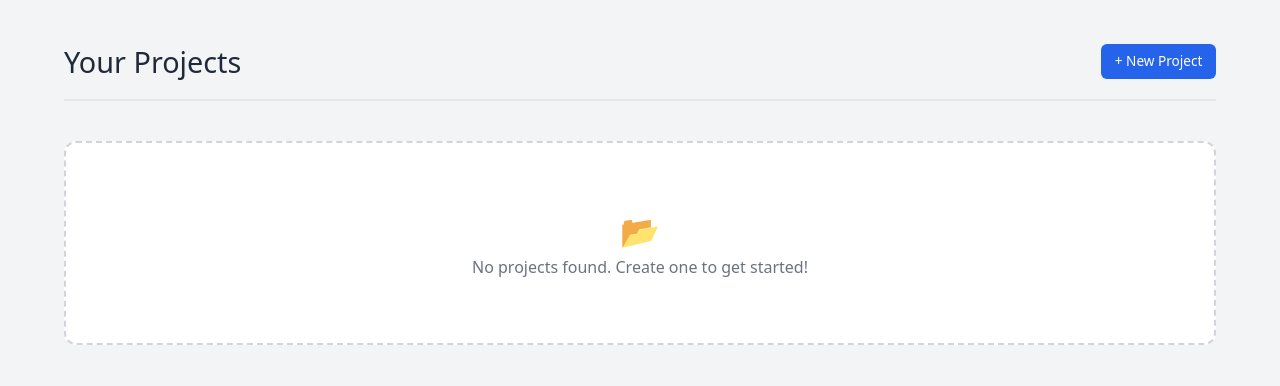
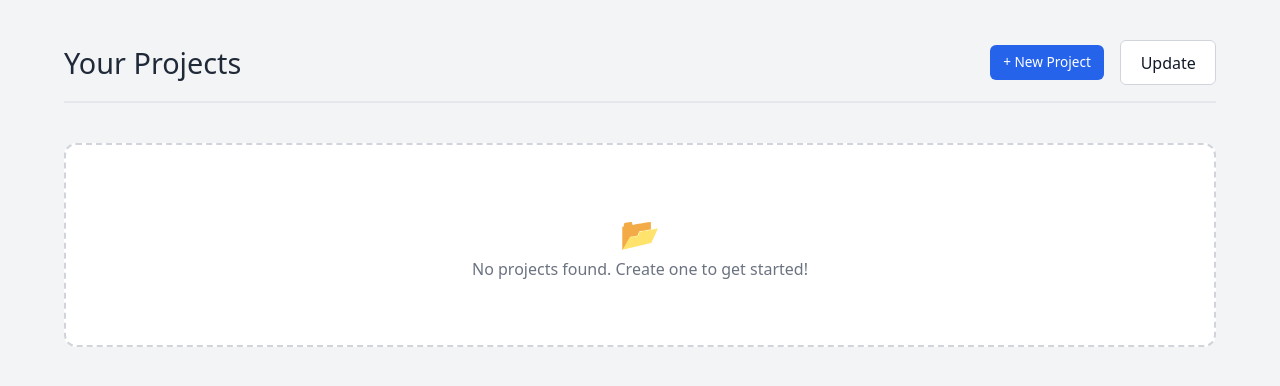
Before and after one commit to TheodorCrosswell/Electrician_Pathfinder, a SvelteKit app: page / in a window 1280 px wide. Shown: the top 386 px of the page. Built offline with nearby package versions, Linux system fonts and the light colour scheme.

Commit message:
Added button to manually update app.

```diff
--- a/src/lib/db.ts
+++ b/src/lib/db.ts
@@ -12,7 +12,7 @@ export class AppDB extends Dexie {
     projects!: Table<ProjectRecord, string>;
 
     constructor() {
-        super('WirePathDB');
+        super('ElectricianPathfinderDB');
         this.version(1).stores({
             projects: 'id, updatedAt' // Primary key and indexed props
         });
--- a/src/routes/+page.svelte
+++ b/src/routes/+page.svelte
@@ -25,18 +25,17 @@
         loadProjects();
     });
 
-    async function loadProjects() {
+    async function loadProjects(): Promise<void> {
         savedProjects = await db.projects.orderBy('updatedAt').reverse().toArray();
     }
 
-    async function createNewProject() {
+    async function createNewProject(): Promise<void> {
         const name = prompt("Enter project name:") || "Untitled Project";
         const newId = uuidv4();
 
         // Setup initial default empty state
         const initialState: ProjectState = {
             stage: 'SETUP',
-
             rawImage: null,
             image: null,
             stubs: [],
@@ -58,24 +57,24 @@
         openProject(newId, initialState);
     }
 
-    function openProject(id: string, state: ProjectState) {
+    function openProject(id: string, state: ProjectState): void {
         project.set(state);
         currentProjectId = id;
     }
 
-    async function deleteProject(id: string) {
+    async function deleteProject(id: string): Promise<void> {
         if (confirm("Are you sure you want to delete this project?")) {
             await db.projects.delete(id);
             await loadProjects();
         }
     }
 
-    function closeProject() {
+    function closeProject(): void {
         currentProjectId = null;
         loadProjects();
     }
 
-    function triggerAutoSave(id: string, state: ProjectState) {
+    function triggerAutoSave(id: string, state: ProjectState): void {
         clearTimeout(saveTimeout);
         saveTimeout = setTimeout(() => {
             db.projects.update(id, {
@@ -91,6 +90,36 @@
     // Auto-save logic: Debounced save when $project changes
     $: if (currentProjectId && $project) {
         triggerAutoSave(currentProjectId, $project);
+    }
+
+    // -- PWA Update Logic --
+    async function updateApp(): Promise<void> {
+        if (!navigator.onLine) {
+            alert("You are currently offline. Please connect to the internet to update.");
+            return;
+        }
+
+        if (!confirm("Update app to the latest version? This will clear the cache and reload the page.")) return;
+
+        try {
+            // Clear all PWA caches
+            if ('caches' in window) {
+                const cacheKeys: string[] = await caches.keys();
+                await Promise.all(cacheKeys.map(key => caches.delete(key)));
+            }
+
+            // Unregister service workers to force a fresh install on reload
+            if ('serviceWorker' in navigator) {
+                const registrations: readonly ServiceWorkerRegistration[] = await navigator.serviceWorker.getRegistrations();
+                await Promise.all(registrations.map(reg => reg.unregister()));
+            }
+
+            // Reload the page to fetch the new version from the network
+            window.location.reload();
+        } catch (error) {
+            console.error("Failed to update app:", error);
+            alert("Error updating the app. Please refresh the page manually.");
+        }
     }
 
     // -- Existing Logic --
@@ -131,7 +160,7 @@
             .sort((a, b) => a.id.localeCompare(b.id));
     }
 
-    function handleFileUpload(e: Event) {
+    function handleFileUpload(e: Event): void {
         const target = e.target as HTMLInputElement;
         const file = target.files?.[0];
         if (!file) return;
@@ -144,7 +173,7 @@
         reader.readAsDataURL(file);
     }
 
-    async function loadTestImage() {
+    async function loadTestImage(): Promise<void> {
         const response = await fetch('/test-floorplan.jpg');
         const blob = await response.blob();
         const reader = new FileReader();
@@ -154,14 +183,14 @@
         reader.readAsDataURL(blob);
     }
 
-    function getNextRunId(stubs: Stub[]) {
+    function getNextRunId(stubs: Stub[]): string {
         if (stubs.length === 0) return 'A';
         const runs = [...new Set(stubs.map(s => s.runId))];
         const lastRun = runs.sort().pop() || 'A';
         return String.fromCharCode(lastRun.charCodeAt(0) + 1);
     }
 
-    function handleNewRun() {
+    function handleNewRun(): void {
         project.update(p => ({
             ...p,
             currentRunId: getNextRunId(p.stubs),
@@ -169,7 +198,7 @@
         }));
     }
 
-    function deleteRun(runId: string) {
+    function deleteRun(runId: string): void {
         project.update(p => {
             const remainingStubs = p.stubs.filter(s => s.runId !== runId);
             const nextRunsList = getRunsList(remainingStubs, undefined, undefined, p.runConfigs).filter(r => r.id !== runId);
@@ -190,11 +219,11 @@
         });
     }
 
-    function selectRun(runId: string, runType: RunType) {
+    function selectRun(runId: string, runType: RunType): void {
         project.update(p => ({ ...p, currentRunId: runId, currentRunType: runType }));
     }
 
-    function setRunType(type: RunType) {
+    function setRunType(type: RunType): void {
         project.update(p => {
             const currentId = p.currentRunId || 'A';
             let currentStubs = p.stubs;
@@ -210,7 +239,7 @@
         });
     }
 
-    function setRunMaxOverlap(runId: string, maxOverlap: number) {
+    function setRunMaxOverlap(runId: string, maxOverlap: number): void {
         project.update(p => {
             const runConfigs = p.runConfigs || {};
             return {
@@ -223,7 +252,7 @@
         });
     }
 
-    function toggleMenu(menu: 'runs' | 'obstacles' | 'settings') {
+    function toggleMenu(menu: 'runs' | 'obstacles' | 'settings'): void {
         openMenu = openMenu === menu ? null : menu;
     }
 
@@ -245,7 +274,12 @@
     <div class="project-manager">
         <div class="manager-header">
             <h1>Your Projects</h1>
-            <button class="btn primary new-btn" on:click={createNewProject}>+ New Project</button>
+            <div class="header-actions">
+                <button class="btn primary new-btn" on:click={createNewProject}>+ New Project</button>
+                <button class="btn update-btn" on:click={updateApp} title="Fetch the latest version of the app">
+                    Update
+                </button>
+            </div>
         </div>
 
         <div class="project-grid">
@@ -447,6 +481,11 @@
         font-size: 1.8rem;
         color: #1f2937;
     }
+    .header-actions {
+        display: flex;
+        gap: 1rem;
+        align-items: center;
+    }
     .new-btn { font-size: 1rem; padding: 0.6rem 1.2rem; }
 
     .project-grid {
@@ -646,6 +685,8 @@
     .danger { background: #fee2e2; color: #dc2626; border: 1px solid #fca5a5; }
     .danger:hover:not(:disabled) { background: #fecaca; }
 
+    .update-btn { font-size: 1rem; padding: 0.6rem 1.2rem; }
+
     .text-sm { font-size: 0.75rem; padding: 0.35rem 0.6rem; }
     .file-btn { margin: 0; cursor: pointer; display: flex; text-align: center; justify-content: center; }
 
--- a/static/sw.js
+++ b/static/sw.js
@@ -1,4 +1,4 @@
-const CACHE_NAME = 'wirepath-pwa-v1';
+const CACHE_NAME = 'electrician-pathfinder-pwa-v1';
 
 self.addEventListener('install', (event) => {
     // Force the waiting service worker to become the active service worker
```
